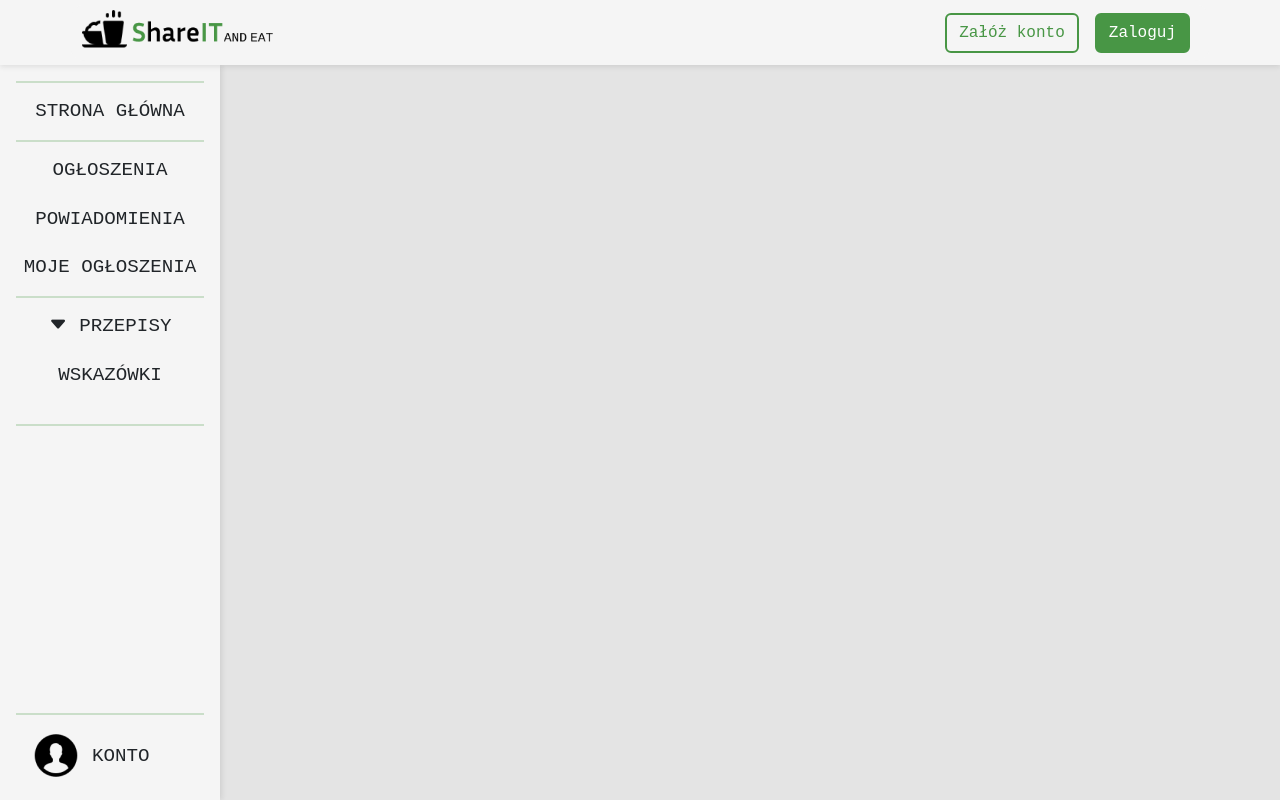
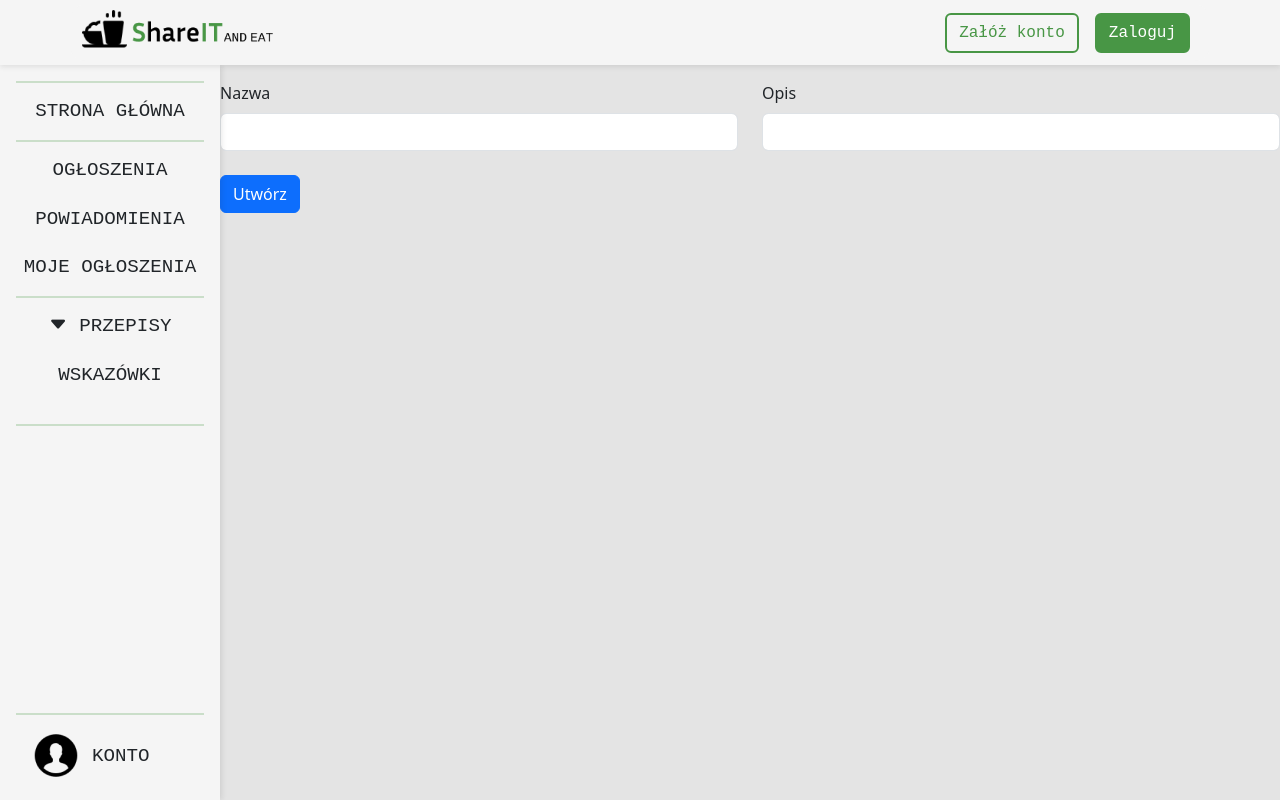
Before and after one commit to HelloNatalia/licencjat-frontend, a React (Create React App) app in the folder licencjat-frontend/: page /create-product-category in a window 1280 px wide. Built offline with nearby package versions, Linux system fonts and the light colour scheme.

Commit message:
Creating categories

```diff
--- a/licencjat-frontend/src/App.js
+++ b/licencjat-frontend/src/App.js
@@ -25,6 +25,10 @@ import Reports from "./admin/reports/Reports.js";
 import Products from "./admin/creating/products/Products.js";
 import CreateProduct from "./admin/creating/products/CreateProduct.js";
 import CreateRecords from "./admin/creating/CreateRecords.js";
+import ProductsCategories from "./admin/creating/products-categories/ProductsCategories.js";
+import CreateProductCategory from "./admin/creating/products-categories/CreateProductCategory.js";
+import RecipesCategories from "./admin/creating/recipes-categories/RecipesCategories.js";
+import CreateRecipeCategory from "./admin/creating/recipes-categories/CreateRecipeCategory.js";
 
 function App() {
   return (
@@ -63,6 +67,16 @@ function App() {
           <Route path="/products" element={<Products />} />
           <Route path="/create-product" element={<CreateProduct />} />
           <Route path="/create-records" element={<CreateRecords />} />
+          <Route path="/products-categories" element={<ProductsCategories />} />
+          <Route
+            path="/create-product-category"
+            element={<CreateProductCategory />}
+          />
+          <Route path="/recipes-categories" element={<RecipesCategories />} />
+          <Route
+            path="/create-recipe-category"
+            element={<CreateRecipeCategory />}
+          />
         </Routes>
       </div>
     </Router>
--- a/licencjat-frontend/src/admin/creating/CreateRecords.js
+++ b/licencjat-frontend/src/admin/creating/CreateRecords.js
@@ -3,7 +3,15 @@ import { getAuthTokenFromCookie } from "../../cookies/auth-cookies";
 export default function CreateRecords() {
   return (
     <div className="content">
-      <a href="/products">Produkty</a>
+      <p>
+        <a href="/products">Produkty</a>
+      </p>
+      <p>
+        <a href="/products-categories">Kategorie produktów</a>
+      </p>
+      <p>
+        <a href="/recipes-categories">Kategorie przepisów</a>
+      </p>
     </div>
   );
 }
--- /dev/null
+++ b/licencjat-frontend/src/admin/creating/products-categories/CreateProductCategory.js
@@ -0,0 +1,107 @@
+import { useFormik } from "formik";
+import { useNavigate } from "react-router-dom";
+import { getAuthTokenFromCookie } from "../../../cookies/auth-cookies";
+import { useState } from "react";
+
+export default function CreateProductCategory() {
+  return (
+    <div className="content">
+      <CreateProductCategoryForm />
+    </div>
+  );
+}
+
+function CreateProductCategoryForm() {
+  const navigation = useNavigate();
+
+  const formik = useFormik({
+    initialValues: {
+      name: "",
+      description: "",
+    },
+    onSubmit: async (values) => {
+      const output = await sendProductCategory(values.name, values.description);
+      if (output === -1) {
+        navigation("/login");
+      } else {
+        navigation("/products-categories");
+      }
+    },
+  });
+
+  return (
+    <>
+      <form onSubmit={formik.handleSubmit}>
+        <div className="row">
+          <div className="col-12 col-md-6">
+            <label className="form-label mt-3" htmlFor="name">
+              Nazwa
+            </label>
+            <input
+              type="text"
+              id="name"
+              className="form-control"
+              name="name"
+              required="required"
+              onChange={formik.handleChange}
+              value={formik.values.name}
+            />
+          </div>
+
+          <div className="col-12 col-md-6">
+            <label className="form-label mt-3" htmlFor="description">
+              Opis
+            </label>
+            <input
+              type="text"
+              id="description"
+              className="form-control"
+              name="description"
+              onChange={formik.handleChange}
+              value={formik.values.description}
+            />
+          </div>
+        </div>
+        <div className="row">
+          <div className="col">
+            <button
+              type="submit"
+              className="btn btn-primary mt-4 mb-2 form-pickup-btn"
+            >
+              Utwórz
+            </button>
+          </div>
+        </div>
+      </form>
+    </>
+  );
+}
+
+async function sendProductCategory(name, description) {
+  const requestData = {
+    name,
+    description,
+  };
+  const accessToken = getAuthTokenFromCookie();
+
+  try {
+    const response = await fetch(
+      "http://localhost:4000/product-category/create",
+      {
+        headers: {
+          Authorization: `Bearer ${accessToken}`,
+          "Content-Type": "application/json",
+        },
+        method: "POST",
+        body: JSON.stringify(requestData),
+      }
+    );
+
+    if (!response.ok) {
+      if (response.status === 401) return -1;
+      else throw new Error("Wystąpił błąd");
+    }
+  } catch (error) {
+    console.error(error);
+  }
+}
--- /dev/null
+++ b/licencjat-frontend/src/admin/creating/products-categories/ProductsCategories.js
@@ -0,0 +1,31 @@
+import { useEffect, useState } from "react";
+
+export default function ProductsCategories() {
+  const [isLoading, setIsLoading] = useState(true);
+  const [productsCategories, setProductsCategories] = useState([]);
+
+  useEffect(function () {
+    async function fetchProductsCategoriesList() {
+      setIsLoading(true);
+      const res = await fetch(
+        `http://localhost:4000/product-category/category-list`
+      );
+      const data = await res.json();
+      setProductsCategories(data);
+      setIsLoading(false);
+    }
+    fetchProductsCategoriesList();
+  }, []);
+
+  if (isLoading) return <div className="content">Loading ...</div>;
+
+  return (
+    <div className="content">
+      <a href="/create-product-category">Dodaj Kategorię produktu</a>
+      <p>Kategorie produktów: </p>
+      {productsCategories.map((element) => {
+        return <p>{element.name}</p>;
+      })}
+    </div>
+  );
+}
--- /dev/null
+++ b/licencjat-frontend/src/admin/creating/recipes-categories/CreateRecipeCategory.js
@@ -0,0 +1,107 @@
+import { useFormik } from "formik";
+import { useNavigate } from "react-router-dom";
+import { getAuthTokenFromCookie } from "../../../cookies/auth-cookies";
+import { useState } from "react";
+
+export default function CreateRecipeCategory() {
+  return (
+    <div className="content">
+      <CreateRecipeCategoryForm />
+    </div>
+  );
+}
+
+function CreateRecipeCategoryForm() {
+  const navigation = useNavigate();
+
+  const formik = useFormik({
+    initialValues: {
+      name: "",
+      description: "",
+    },
+    onSubmit: async (values) => {
+      const output = await sendRecipeCategory(values.name, values.description);
+      if (output === -1) {
+        navigation("/login");
+      } else {
+        navigation("/recipes-categories");
+      }
+    },
+  });
+
+  return (
+    <>
+      <form onSubmit={formik.handleSubmit}>
+        <div className="row">
+          <div className="col-12 col-md-6">
+            <label className="form-label mt-3" htmlFor="name">
+              Nazwa
+            </label>
+            <input
+              type="text"
+              id="name"
+              className="form-control"
+              name="name"
+              required="required"
+              onChange={formik.handleChange}
+              value={formik.values.name}
+            />
+          </div>
+
+          <div className="col-12 col-md-6">
+            <label className="form-label mt-3" htmlFor="description">
+              Opis
+            </label>
+            <input
+              type="text"
+              id="description"
+              className="form-control"
+              name="description"
+              onChange={formik.handleChange}
+              value={formik.values.description}
+            />
+          </div>
+        </div>
+        <div className="row">
+          <div className="col">
+            <button
+              type="submit"
+              className="btn btn-primary mt-4 mb-2 form-pickup-btn"
+            >
+              Utwórz
+            </button>
+          </div>
+        </div>
+      </form>
+    </>
+  );
+}
+
+async function sendRecipeCategory(name, description) {
+  const requestData = {
+    name,
+    description,
+  };
+  const accessToken = getAuthTokenFromCookie();
+
+  try {
+    const response = await fetch(
+      "http://localhost:4000/recipe/create-recipe-category",
+      {
+        headers: {
+          Authorization: `Bearer ${accessToken}`,
+          "Content-Type": "application/json",
+        },
+        method: "POST",
+        body: JSON.stringify(requestData),
+      }
+    );
+
+    if (!response.ok) {
+      if (response.status === 401) return -1;
+      else throw new Error("Wystąpił błąd");
+    }
+  } catch (error) {
+    console.error(error);
+  }
+}
--- /dev/null
+++ b/licencjat-frontend/src/admin/creating/recipes-categories/RecipesCategories.js
@@ -0,0 +1,31 @@
+import { useEffect, useState } from "react";
+
+export default function RecipesCategories() {
+  const [isLoading, setIsLoading] = useState(true);
+  const [recipesCategories, setRecipesCategories] = useState([]);
+
+  useEffect(function () {
+    async function fetchRecipesCategoriesList() {
+      setIsLoading(true);
+      const res = await fetch(
+        `http://localhost:4000/recipe/recipes-categories`
+      );
+      const data = await res.json();
+      setRecipesCategories(data);
+      setIsLoading(false);
+    }
+    fetchRecipesCategoriesList();
+  }, []);
+
+  if (isLoading) return <div className="content">Loading ...</div>;
+
+  return (
+    <div className="content">
+      <a href="/create-recipe-category">Dodaj Kategorię przepisu</a>
+      <p>Kategorie przepisów: </p>
+      {recipesCategories.map((element) => {
+        return <p>{element.name}</p>;
+      })}
+    </div>
+  );
+}
```
